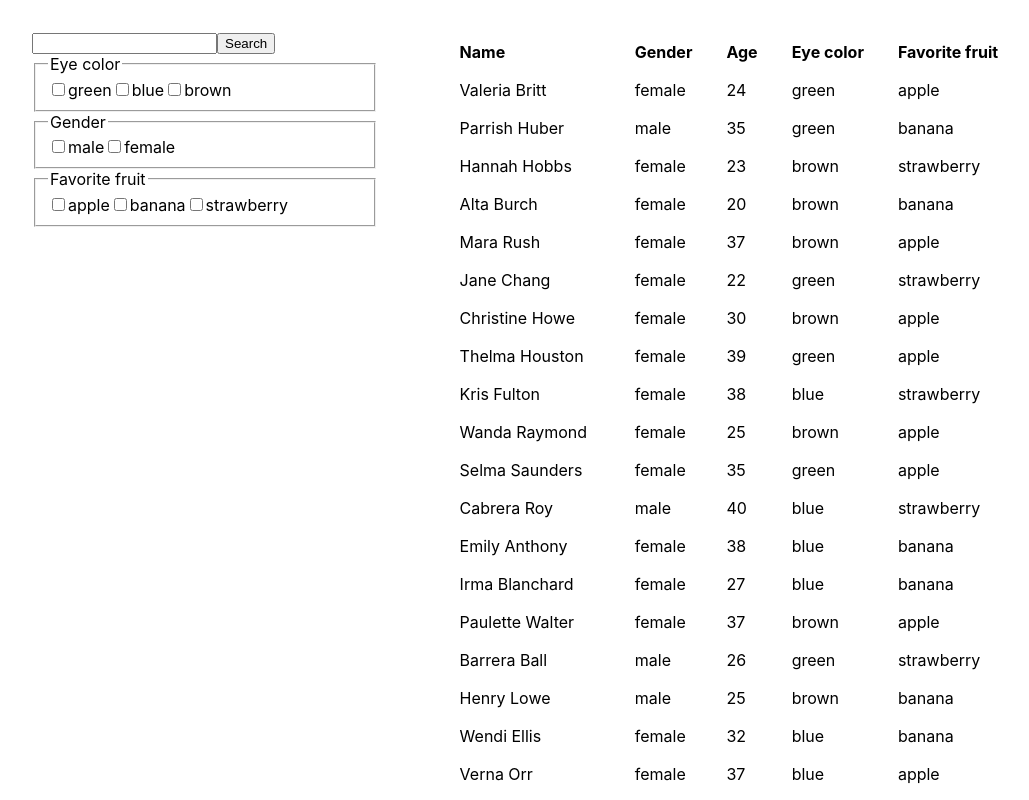
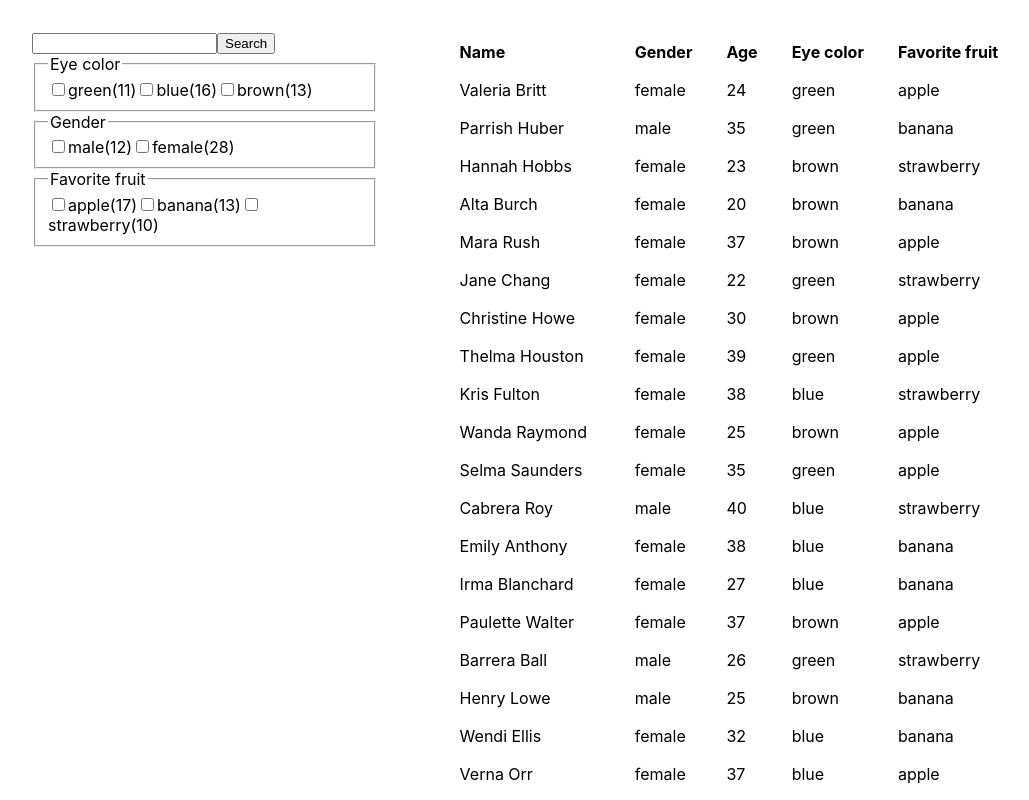
Before and after one commit to jffr-dev/react-filtering, a React (Create React App) app: page / in a window 1280 px wide. Shown: the top 800 px of the page, without its empty margins (0-1029 px from the left). Built offline with nearby package versions, Linux system fonts and the light colour scheme.

Commit message:
Show filter count based on results

```diff
--- a/src/search/actions.ts
+++ b/src/search/actions.ts
@@ -1,14 +1,19 @@
 import { Dispatch } from 'react';
 import { Actions, ActionTypes, Filter, SearchResultItem } from './typings';
 
-export const init = (dispatch: Dispatch<Actions>) => (items: SearchResultItem[], filters: Filter[]) => dispatch({ type: ActionTypes.INIT, payload: { items, filters } });
+export const init = (dispatch: Dispatch<Actions>) => (items: SearchResultItem[], filters: Filter[]) => {
+  dispatch({ type: ActionTypes.INIT, payload: { items, filters } });
+  dispatch({ type: ActionTypes.UPDATE_FILTER_COUNT });
+};
 
 export const setActiveFilters = (dispatch: Dispatch<Actions>) => (activeFilters: { [key: string]: string[] }) => {
   dispatch({ type: ActionTypes.SET_FILTER, payload: activeFilters });
   dispatch({ type: ActionTypes.UPDATE_RESULTS });
+  dispatch({ type: ActionTypes.UPDATE_FILTER_COUNT });
 };
 
 export const setSearchTerm = (dispatch: Dispatch<Actions>) => (term: string) => {
   dispatch({ type: ActionTypes.SET_TERM, payload: term });
   dispatch({ type: ActionTypes.UPDATE_RESULTS });
+  dispatch({ type: ActionTypes.UPDATE_FILTER_COUNT });
 };
--- a/src/search/components/Filters.tsx
+++ b/src/search/components/Filters.tsx
@@ -2,7 +2,7 @@ import React, { FC } from 'react';
 import { useForm } from 'react-hook-form';
 import { Filter } from '../typings';
 
-const Filters: FC<TProps> = ({ filters, setActiveFilter }) => {
+const Filters: FC<TProps> = ({ filters, filterCount, setActiveFilter }) => {
   const { register, getValues } = useForm();
 
   const handleChange = () => {
@@ -23,8 +23,10 @@ const Filters: FC<TProps> = ({ filters, setActiveFilter }) => {
                 value={option.id}
                 ref={register}
                 onChange={handleChange}
+                disabled={!filterCount[option.id]}
               />
               {option.value}
+              ({filterCount[option.id]})
             </label>
           ))}
         </fieldset>
@@ -35,6 +37,7 @@ const Filters: FC<TProps> = ({ filters, setActiveFilter }) => {
 
 type TProps = {
   filters: Filter[];
+  filterCount: { [optionId: string]: number };
   setActiveFilter: (activeFilters: { [key: string]: string[] }) => void;
 };
 
--- a/src/search/components/SearchContainer.tsx
+++ b/src/search/components/SearchContainer.tsx
@@ -10,12 +10,13 @@ import * as actions from '../actions';
 const initialState: State = {
   allResults: [],
   allFilters: [],
+  filterCount: {},
   filteredResults: [],
 };
 
 const SearchContainer: FC = () => {
   const [state, dispatch] = useReducer(reducer, initialState);
-  const { allFilters, filteredResults } = state;
+  const { allFilters, filteredResults, filterCount } = state;
 
   useEffect(() => {
     const getData = async () => {
@@ -29,7 +30,11 @@ const SearchContainer: FC = () => {
     <div className="search-container">
       <div className="search-container__filters">
         <Search setSearchTerm={actions.setSearchTerm(dispatch)} />
-        <Filters filters={allFilters} setActiveFilter={actions.setActiveFilters(dispatch)} />
+        <Filters
+          filters={allFilters}
+          filterCount={filterCount}
+          setActiveFilter={actions.setActiveFilters(dispatch)}
+        />
       </div>
       <div className="search-container__results">
         <Results items={filteredResults} />
--- a/src/search/reducer.ts
+++ b/src/search/reducer.ts
@@ -1,6 +1,6 @@
 import { Actions, ActionTypes, SearchResultItem, State } from './typings';
 
-export default function reducer(state: State, action: Actions) {
+export default function reducer(state: State, action: Actions): State {
   switch (action.type) {
     case ActionTypes.INIT: {
       return {
@@ -21,6 +21,12 @@ export default function reducer(state: State, action: Actions) {
         activeFilters
       };
     }
+    case ActionTypes.SET_TERM: {
+      return {
+        ...state,
+        term: action.payload?.toLowerCase()
+      };
+    }
     case ActionTypes.UPDATE_RESULTS: {
       const { allResults, term, activeFilters } = state;
       if (!activeFilters) return state;
@@ -37,13 +43,28 @@ export default function reducer(state: State, action: Actions) {
 
       return {
         ...state,
-        filteredResults
+        filteredResults,
       };
     }
-    case ActionTypes.SET_TERM: {
+    case ActionTypes.UPDATE_FILTER_COUNT: {
+      const { allFilters, filteredResults } = state;
+
+      const filterCount = allFilters
+        .map(filter => (
+          filter.options.map(option => ({
+            id: option.id,
+            value: filteredResults.filter(result => result.categories.includes(option.id)).length
+          }))
+        ))
+        .reduce((acc, current) => acc.concat(current), [])
+        .reduce((acc: { [key: string]: number }, current) => {
+          acc[current.id] = current.value;
+          return acc;
+        }, {});
+
       return {
         ...state,
-        term: action.payload?.toLowerCase()
+        filterCount,
       };
     }
     default:
--- a/src/search/typings.ts
+++ b/src/search/typings.ts
@@ -31,6 +31,7 @@ export type State = {
   allFilters: Filter[];
   allResults: SearchResultItem[];
   filteredResults: SearchResultItem[];
+  filterCount: { [optionId: string]: number }
   activeFilters?: { [key: string]: string[] };
   term?: string;
 }
@@ -44,11 +45,13 @@ export enum ActionTypes {
   INIT,
   SET_FILTER,
   UPDATE_RESULTS,
-  SET_TERM
+  SET_TERM,
+  UPDATE_FILTER_COUNT
 }
 
 export type InitAction = Action<ActionTypes.INIT, SearchResult>;
 export type SetFilterAction = Action<ActionTypes.SET_FILTER, { [key: string]: string[] }>;
 export type UpdateResultsAction = Action<ActionTypes.UPDATE_RESULTS>;
 export type SetTermAction = Action<ActionTypes.SET_TERM, string>;
-export type Actions = InitAction | SetFilterAction | UpdateResultsAction | SetTermAction;
+export type UpdateFilterCountAction = Action<ActionTypes.UPDATE_FILTER_COUNT>;
+export type Actions = InitAction | SetFilterAction | UpdateResultsAction | SetTermAction | UpdateFilterCountAction;
```
